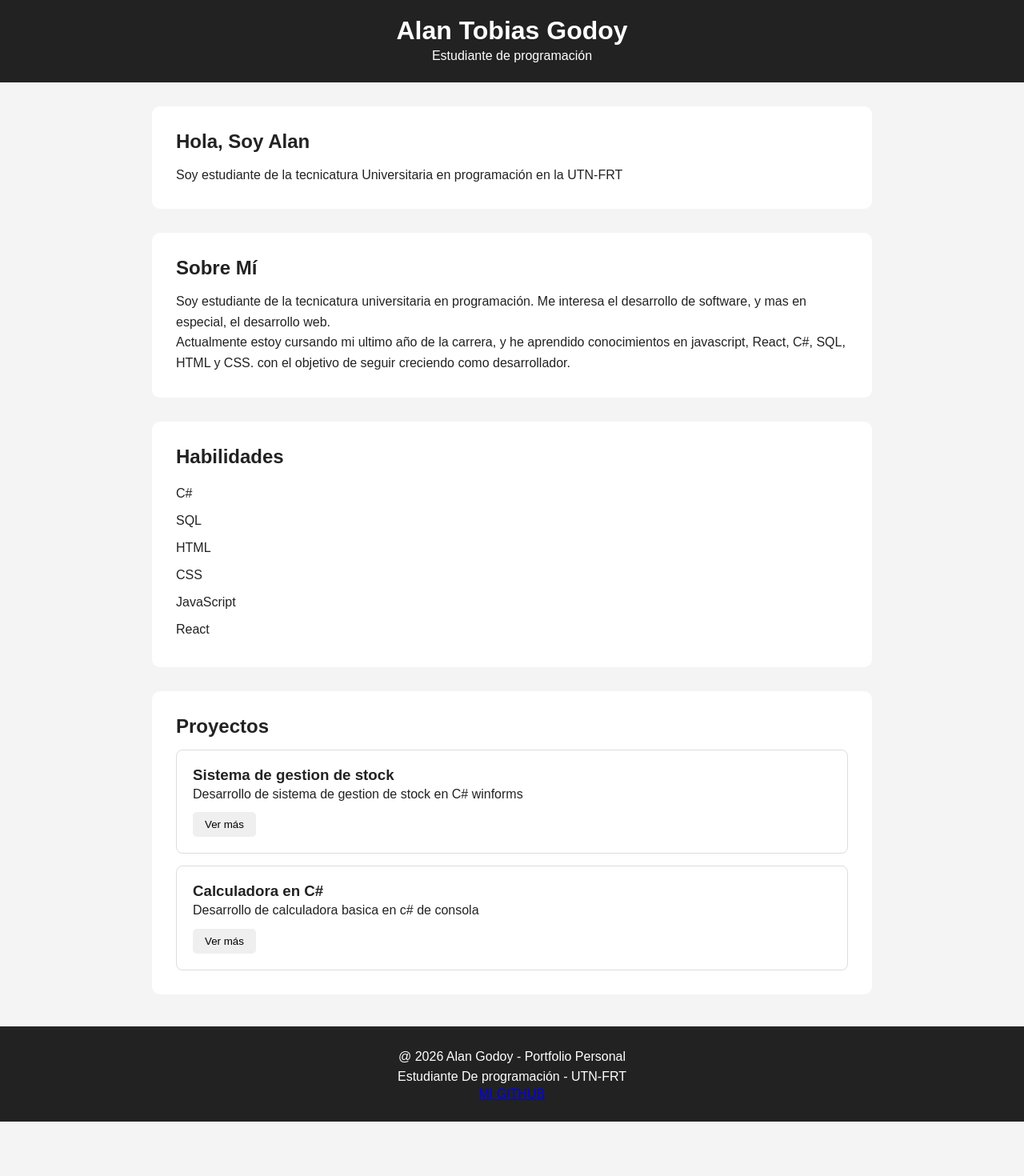
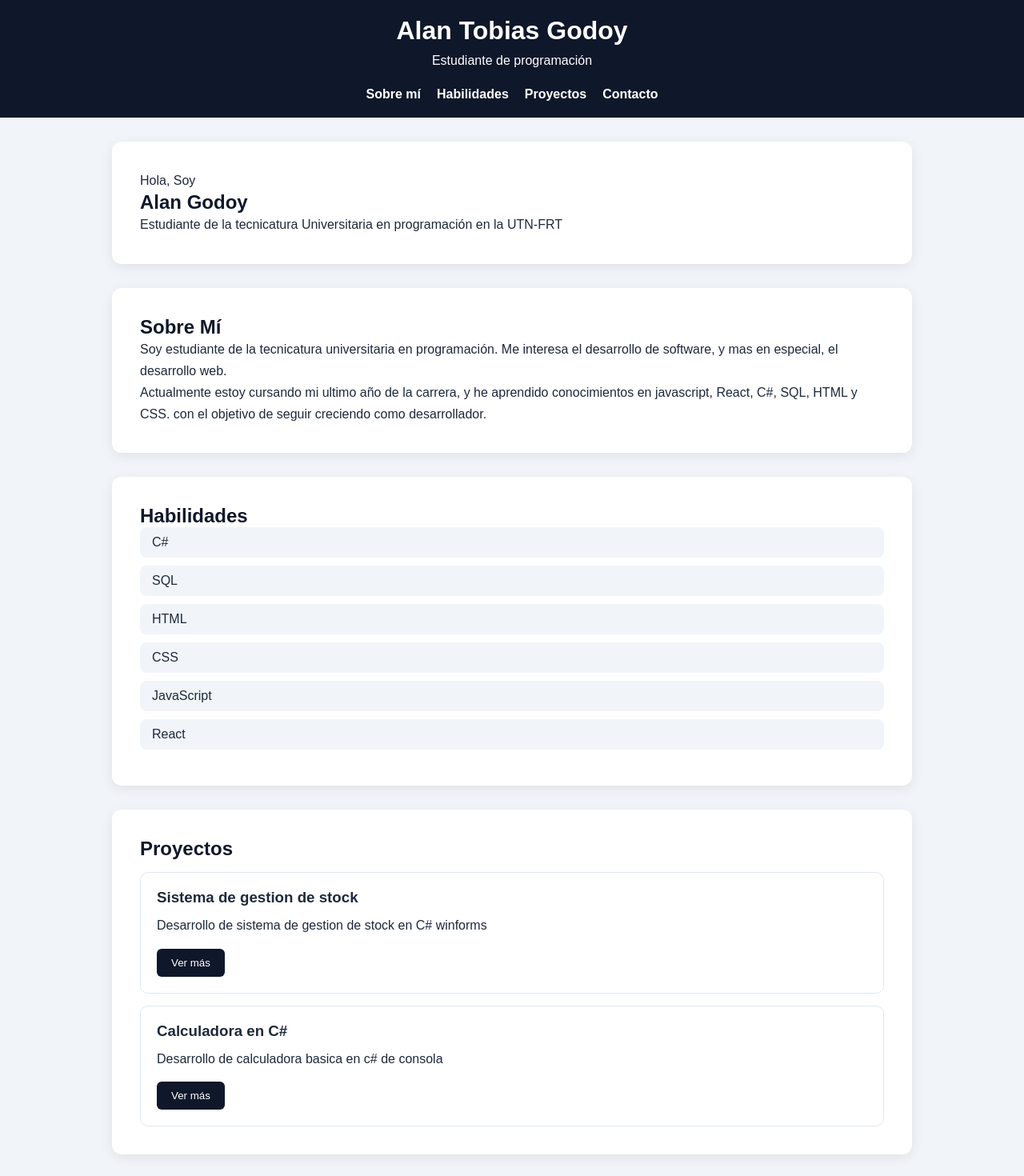
Before and after one commit to AlanG46/tp1-Portfolio-React-Alan-Godoy-C7, a React (Vite) app: page / in a window 1280 px wide. Shown: the top 1470 px of the page at 80% size. Before the commit the page ends 1402 px from the top, so only its background shows below. Built offline with nearby package versions, Linux system fonts and the light colour scheme.

Commit message:
Modificaciones esteticas del portfolio

```diff
--- a/src/Components/About.jsx
+++ b/src/Components/About.jsx
@@ -2,7 +2,7 @@ import React from 'react'
 
 const About = () => {
   return (
-    <section>
+    <section id="sobre-mi">
         <h2> Sobre Mí</h2>
 
         <p>
--- a/src/Components/Footer.jsx
+++ b/src/Components/Footer.jsx
@@ -2,7 +2,7 @@ import React from 'react'
 
 const Footer = () => {
   return (
-    <footer>
+    <footer id='contacto'>
         <p>@ 2026 Alan Godoy - Portfolio Personal</p>
         <p>Estudiante De programación - UTN-FRT</p>
 
--- a/src/Components/Header.jsx
+++ b/src/Components/Header.jsx
@@ -5,6 +5,13 @@ const Header = ({ nombre,Profesion}) => {
     <header>
         <h1>{nombre}</h1>
         <p>{Profesion}</p>
+
+        <nav>
+            <a href="#sobre-mi">Sobre mí</a>
+            <a href="#habilidades">Habilidades</a>
+            <a href="#proyectos">Proyectos</a>
+            <a href="#contacto">Contacto</a>
+        </nav>
     </header>
   )
 }
--- a/src/Components/Hero.jsx
+++ b/src/Components/Hero.jsx
@@ -2,10 +2,14 @@ import React from 'react'
 
 const Hero = () => {
   return (
-    <section>
-        <h2>Hola, Soy Alan</h2>
+    <section className='hero'>
 
-        <p>Soy estudiante de la tecnicatura Universitaria en programación en la UTN-FRT</p>
+        <p className='hero-saludo'>Hola, Soy</p>
+
+
+        <h2>Alan Godoy</h2>
+
+        <p className='hero-descripcion'>Estudiante de la tecnicatura Universitaria en programación en la UTN-FRT</p>
     </section>
   )
 }
--- a/src/Components/Projects.jsx
+++ b/src/Components/Projects.jsx
@@ -19,7 +19,7 @@ const Projects = () => {
 
     ]
   return (
-    <section>
+    <section id='proyectos'>
 
         <h2>Proyectos</h2>
         <div>
--- a/src/Components/Skills.jsx
+++ b/src/Components/Skills.jsx
@@ -12,7 +12,7 @@ const Skills = () => {
         ]
 
   return (
-    <section>
+    <section id='habilidades'>
         <h2> Habilidades</h2>
 
         <ul>
--- a/src/index.css
+++ b/src/index.css
@@ -4,33 +4,42 @@
   padding: 0;
 }
 
+html {
+  scroll-behavior: smooth;
+}
 body {
   font-family: Arial, sans-serif;
-  background-color: #f4f4f4;
-  color: #222;
+  background-color: #f1f5f9;
+  color: #1e293b;
 }
 
 header {
-  background-color: #222;
+  background-color: #0f172a;
   color: white;
-  padding: 20px;
+  padding: 25px;
   text-align: center;
 }
 
-section {
-  max-width: 900px;
-  margin: 30px auto;
-  padding: 30px;
-  background-color: white;
-  border-radius: 10px;
+header h1{
+  margin-bottom: 5px;
 }
 
-h2 {
-  margin-bottom: 15px;
+section {
+  max-width: 1000px;
+  margin: 30px auto;
+  padding: 35px;
+  background-color: white;
+  border-radius: 12px;
+  box-shadow: 0 4px 15px rgba(0, 0, 0, 0.08);
+}
+
+section h2 {
+  margin-bottom: 20x;
+  color: #0f172a;
 }
 
 p {
-  line-height: 1.6;
+  line-height: 1.7;
 }
 
 ul {
@@ -38,35 +47,83 @@ ul {
 }
 
 li {
-  padding: 8px 0;
+  padding: 10px 15px;
+  margin-bottom: 10px;
+  background-color: #f1f5f9;
+  border-radius: 8px;
 }
 
 article {
-  border: 1px solid #ddd;
+  border: 1px solid #e2e8f0;
   padding: 20px;
   margin-top: 15px;
-  border-radius: 8px;
+  border-radius: 10px;
+}
+
+article h3 {
+  margin-bottom: 10px;
 }
 
 button {
-  margin-top: 10px;
-  padding: 8px 15px;
+  margin-top: 15px;
+  padding: 10px 18px;
   border: none;
-  border-radius: 5px;
+  border-radius: 6px;
   cursor: pointer;
+  background-color: #0f172a;
+  color: white;
+}
+
+button:hover {
+  background-color: #334155;
+}
+
+a{
+  color: #2563eb;
+  text-decoration: none;
+}
+
+a:hover {
+  text-decoration: underline;
 }
 
 footer {
-  background-color: #222;
+  background-color: #0f172a;
   color: white;
   text-align: center;
-  padding: 25px;
+  padding: 30px;
   margin-top: 40px;
+}
+
+footer p {
+  margin-bottom: 8px;
+}
+
+footer a{
+  color: white;
 }
 
 @media (max-width: 600px) {
   section {
     margin: 20px 10px;
-    padding: 20px;
+    padding: 25px;
   }
 }
+
+header {
+  padding: 20px 10px;
+}
+
+nav {
+  margin-top: 20px;
+}
+
+nav a {
+  color: white;
+  margin: 0 10px;
+  font-weight: bold;
+}
+
+nav a :hover{
+  text-decoration: underline;
+}
```
